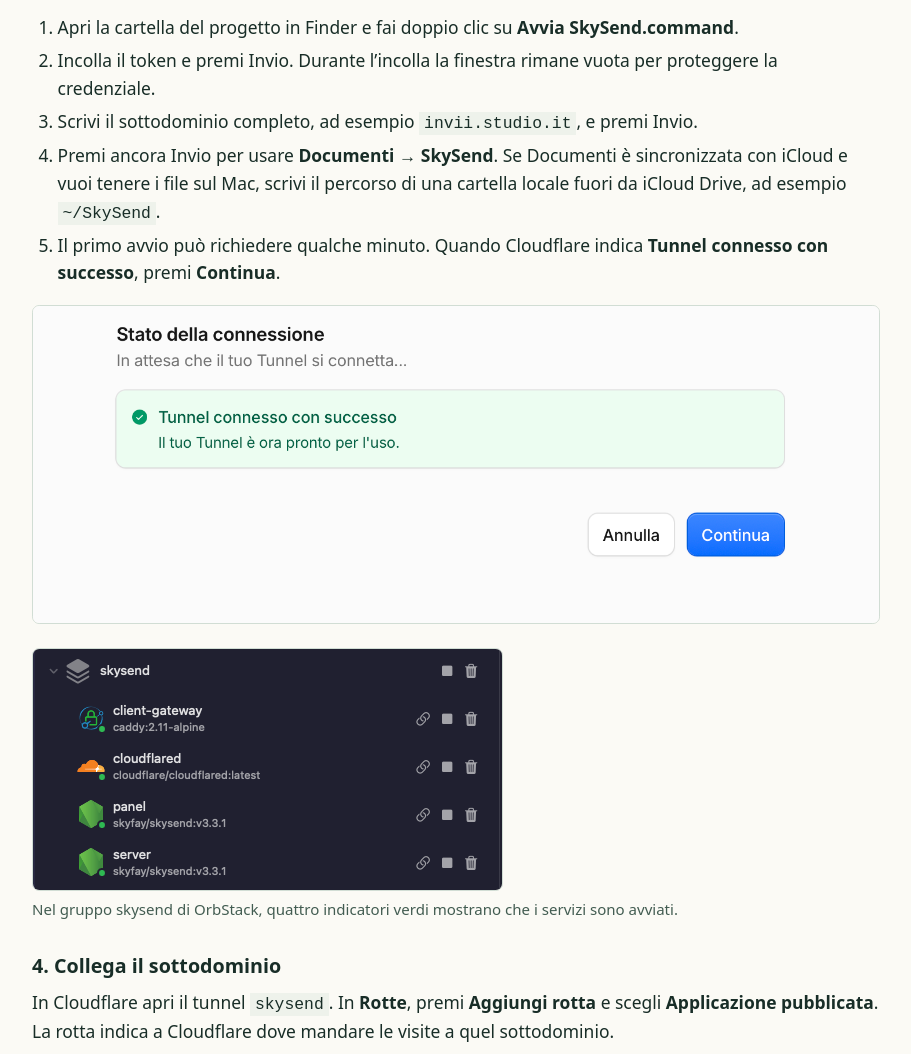
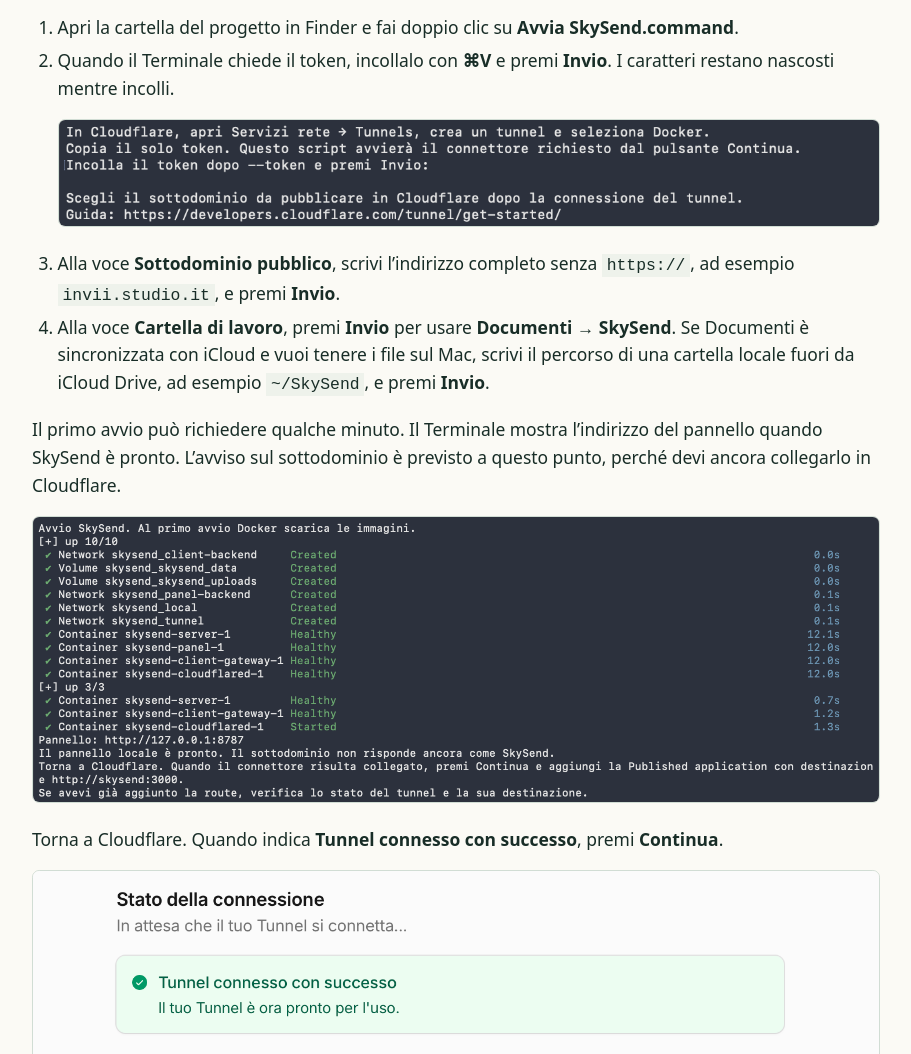
Before and after one commit to avvocati-e-mac/skysend-studio, a plain HTML site: page Guida SkySend.html in a window 1280 px wide. Shown: the part 2446-3500 px from the top of the page, without its empty margins (184-1095 px from the left). Drawn offline with Linux system fonts and the light colour scheme.

Commit message:
Illustra l’avvio guidato nel Terminale

```diff
--- a/Guida SkySend.html
+++ b/Guida SkySend.html
@@ -102,11 +102,19 @@
     <h3>3. Avvia SkySend sul Mac</h3>
     <ol>
       <li>Apri la cartella del progetto in Finder e fai doppio clic su <strong>Avvia SkySend.command</strong>.</li>
-      <li>Incolla il token e premi Invio. Durante l’incolla la finestra rimane vuota per proteggere la credenziale.</li>
-      <li>Scrivi il sottodominio completo, ad esempio <code>invii.studio.it</code>, e premi Invio.</li>
-      <li>Premi ancora Invio per usare <strong>Documenti → SkySend</strong>. Se Documenti è sincronizzata con iCloud e vuoi tenere i file sul Mac, scrivi il percorso di una cartella locale fuori da iCloud Drive, ad esempio <code>~/SkySend</code>.</li>
-      <li>Il primo avvio può richiedere qualche minuto. Quando Cloudflare indica <strong>Tunnel connesso con successo</strong>, premi <strong>Continua</strong>.</li>
+      <li>Quando il Terminale chiede il token, incollalo con <strong>⌘V</strong> e premi <strong>Invio</strong>. I caratteri restano nascosti mentre incolli.
+        <figure>
+          <img src="docs/images/terminale-incolla-token.png" alt="Terminale con il messaggio Incolla il token dopo --token e premi Invio">
+        </figure>
+      </li>
+      <li>Alla voce <strong>Sottodominio pubblico</strong>, scrivi l’indirizzo completo senza <code>https://</code>, ad esempio <code>invii.studio.it</code>, e premi <strong>Invio</strong>.</li>
+      <li>Alla voce <strong>Cartella di lavoro</strong>, premi <strong>Invio</strong> per usare <strong>Documenti → SkySend</strong>. Se Documenti è sincronizzata con iCloud e vuoi tenere i file sul Mac, scrivi il percorso di una cartella locale fuori da iCloud Drive, ad esempio <code>~/SkySend</code>, e premi <strong>Invio</strong>.</li>
     </ol>
+    <p>Il primo avvio può richiedere qualche minuto. Il Terminale mostra l’indirizzo del pannello quando SkySend è pronto. L’avviso sul sottodominio è previsto a questo punto, perché devi ancora collegarlo in Cloudflare.</p>
+    <figure>
+      <img src="docs/images/terminale-avvio-completato.png" alt="Terminale con i servizi avviati, l’indirizzo del pannello locale e le istruzioni per tornare a Cloudflare">
+    </figure>
+    <p>Torna a Cloudflare. Quando indica <strong>Tunnel connesso con successo</strong>, premi <strong>Continua</strong>.</p>
     <figure>
       <img src="docs/images/cloudflare-tunnel-connesso.png" alt="Cloudflare mostra Tunnel connesso con successo e il pulsante Continua è attivo">
     </figure>
```
Also changed, not shown: docs/images/terminale-avvio-completato.png (added), docs/images/terminale-incolla-token.png (added), 1 other file.
